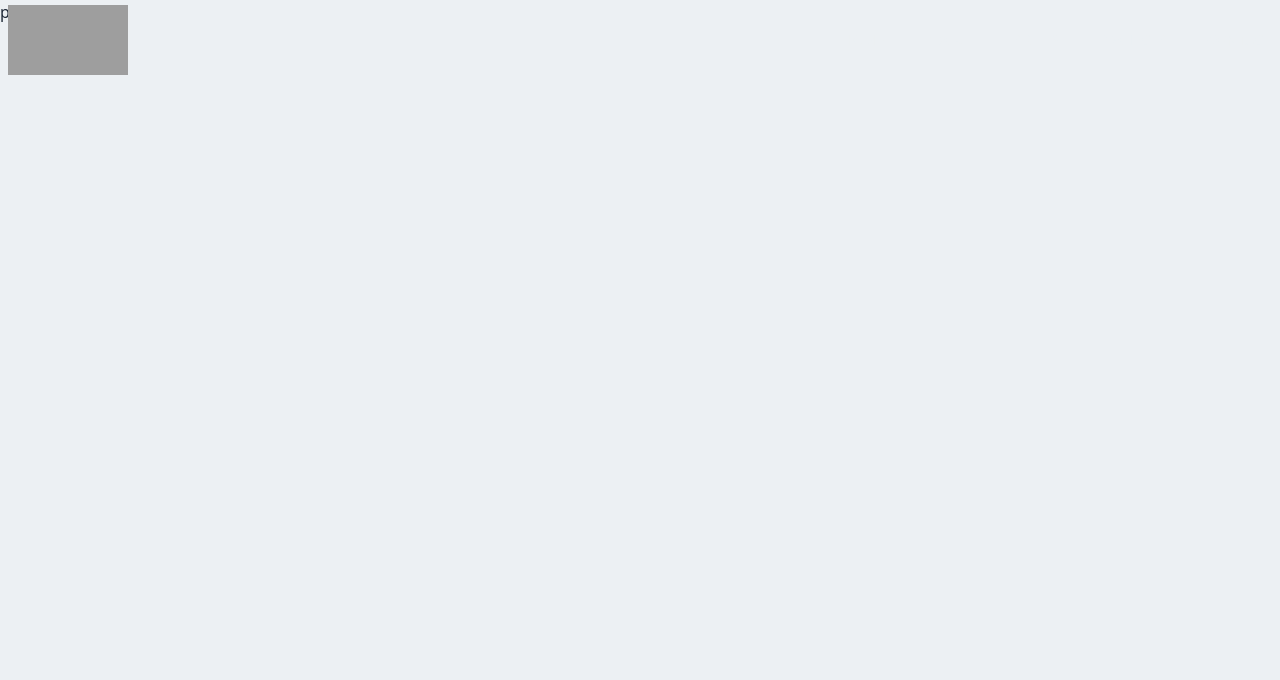
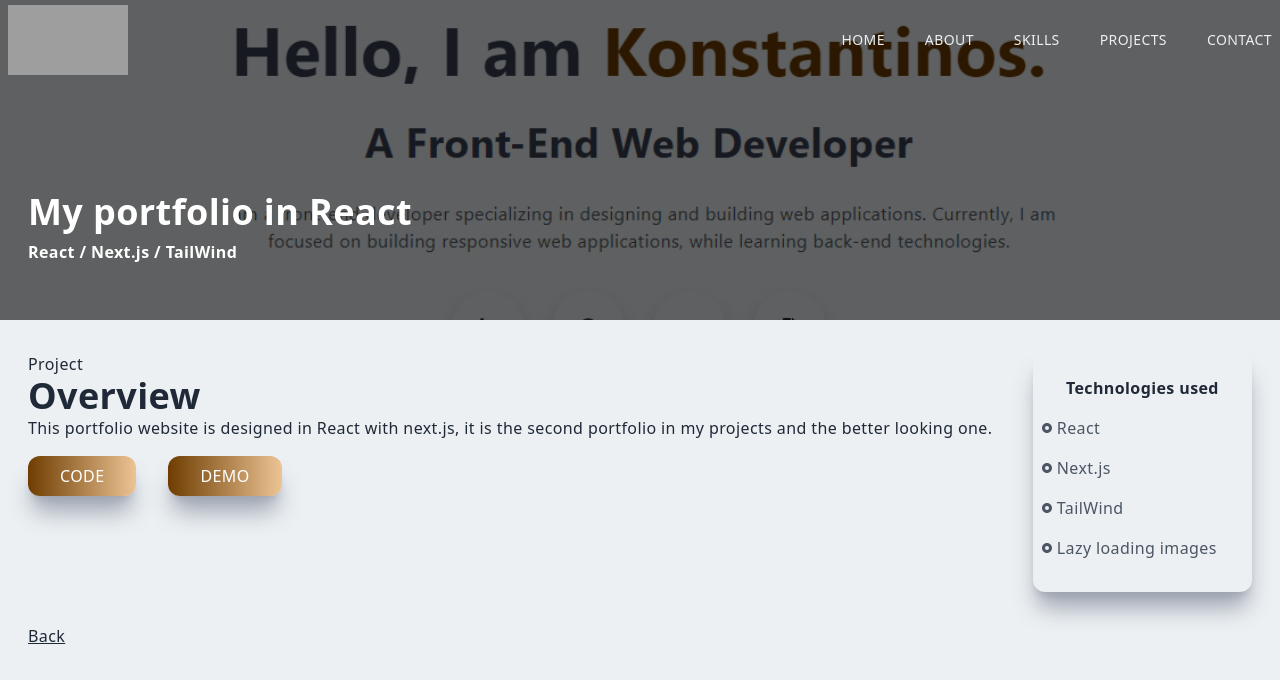
Before and after one commit to KonsGio/Portfolio-next.js, a Next.js app: page /projects/portfolionext in a window 1280 px wide. Shown: the top 680 px of the page. Built offline with nearby package versions, Linux system fonts and the light colour scheme; grey boxes are pictures that could not be loaded.

Commit message:
Portfolio next

```diff
--- a/pages/projects/portfolionext.jsx
+++ b/pages/projects/portfolionext.jsx
@@ -1,8 +1,75 @@
-import React from 'react'
+import Image from 'next/image';
+import React from 'react';
+import portfolionextpic from '../../public/assets/projects/portfolio-next.png';
+import { RiRadioButtonFill } from 'react-icons/ri';
+import Link from 'next/link';
+
 
 const portfolionext = () => {
   return (
-    <div>portfolionext</div>
+    <div className='w-full'>
+          <div className='w-screen h-[30vh] lg:h-[40vh] relative'>
+            <div className='absolute top-0 left-0 w-full h-[30vh] lg:h-[40vh] bg-black/60 z-10' />
+            <Image
+              className='absolute z-1'
+              layout='fill'
+              objectFit='cover'
+              src={portfolionextpic}
+              alt='/'
+            />
+            <div className='absolute top-[70%] max-w-[1240px] w-full left-[50%] right-[50%] translate-x-[-50%] translate-y-[-50%] text-white z-10 p-2'>
+              <h2 className='py-2'>My portfolio in React</h2>
+              <h3>React / Next.js / TailWind</h3>
+            </div>
+          </div>
+
+          <div className='max-w-[1240px] mx-auto p-2 grid md:grid-cols-5 gap-8 py-8'>
+            <div className='col-span-4'>
+              <p>Project</p>
+              <h2>Overview</h2>
+              <p>
+                This portfolio website is designed in React with next.js, it is the second portfolio in my projects and the better looking one.
+              </p>
+              <a
+                href='https://github.com/KonsGio/Portfolio-next.js'
+                target='_blank'
+                rel='noreferrer'
+              >
+                <button className='px-8 py-2 mt-4 mr-8'>Code</button>
+              </a>
+              <a
+                href='https://www.kgio.dev'
+                target='_blank'
+                rel='noreferrer'
+              >
+                <button className='px-8 py-2 mt-4'>Demo</button>
+              </a>
+
+            </div>
+            <div className='col-span-4 md:col-span-1 shadow-xl shadow-gray-400 rounded-xl py-4'>
+              <div className='p-2'>
+                <p className='text-center font-bold pb-2'>Technologies used</p>
+                <div className='grid grid-cols-3 md:grid-cols-1 '>
+                  <p className='text-gray-600 py-2 flex items-center'>
+                    <RiRadioButtonFill className='pr-1' /> React
+                  </p>
+                  <p className='text-gray-600 py-2 flex items-center'>
+                    <RiRadioButtonFill className='pr-1' /> Next.js
+                  </p>
+                  <p className='text-gray-600 py-2 flex items-center'>
+                    <RiRadioButtonFill className='pr-1' /> TailWind
+                  </p>
+                  <p className='text-gray-600 py-2 flex items-center'>
+                    <RiRadioButtonFill className='pr-1' /> Lazy loading images
+                  </p>
+                </div>
+              </div>
+            </div>
+            <Link href='/#projects'>
+              <p className='underline cursor-pointer'>Back</p>
+            </Link>
+          </div>
+        </div>
   )
 }
 
```
